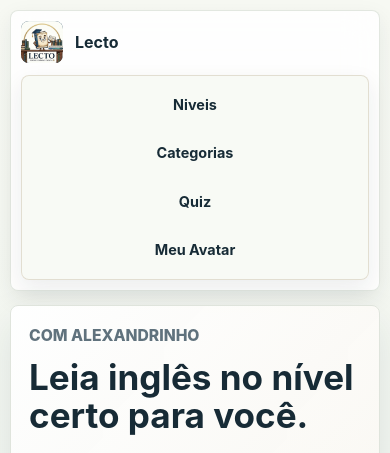
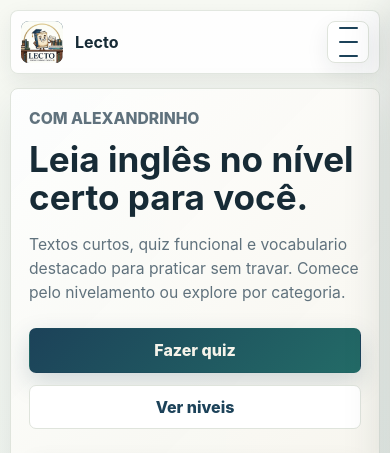
Before and after one commit to EsterLuiza25/Lecto, a Django app: page / in a window 390 px wide. Shown: the top 453 px of the page. Run offline with Django 5.2, Linux system fonts and the light colour scheme; data that the repository does not hold is empty; parts of the project's set-up code (start-up, migrations or seed data) failed here and were passed over.

Commit message:
Atualização mobile

```diff
--- a/reading/management/commands/prepare_render_media.py
+++ b/reading/management/commands/prepare_render_media.py
@@ -2,6 +2,7 @@ from django.core.management import call_command
 from django.core.management.base import BaseCommand
 from django.db import connection
 from django.db.utils import OperationalError, ProgrammingError
+from reading.models import Text
 
 
 class Command(BaseCommand):
@@ -26,5 +27,8 @@ class Command(BaseCommand):
             return
 
         call_command("refresh_text_illustrations")
+        cleared_covers = Text.objects.filter(status="published").exclude(animation_asset="").exclude(cover_image="").update(cover_image="")
+        if cleared_covers:
+            self.stdout.write(f"Cleared stale cover_image references: {cleared_covers}.")
         call_command("generate_mass_content", "--only-avatars")
         self.stdout.write(self.style.SUCCESS("Render media assets ready."))
--- a/static/css/site.css
+++ b/static/css/site.css
@@ -127,6 +127,12 @@ main {
     box-shadow: var(--shadow-small);
 }
 
+.main-nav__head,
+.menu-toggle,
+.menu-backdrop {
+    display: none;
+}
+
 .main-nav a {
     padding: 8px 12px;
     border-radius: 999px;
@@ -401,6 +407,14 @@ main {
     height: 100%;
     object-fit: cover;
     background: var(--blue);
+}
+
+.text-card__fallback {
+    display: none;
+}
+
+.text-card__visual.is-image-missing .text-card__fallback {
+    display: block;
 }
 
 .text-card__body {
@@ -2523,6 +2537,10 @@ main,
         gap: 12px;
         padding: 10px;
         position: static;
+        grid-template-columns: minmax(0, 1fr) auto;
+        align-items: center;
+        overflow: visible;
+        backdrop-filter: none;
     }
 
     .site-footer {
@@ -2567,18 +2585,97 @@ main,
         display: none;
     }
 
+    .menu-toggle {
+        display: inline-grid;
+        place-items: center;
+        gap: 4px;
+        width: 42px;
+        height: 42px;
+        border: 1px solid var(--line);
+        border-radius: 8px;
+        background: var(--white);
+        box-shadow: var(--shadow-small);
+        cursor: pointer;
+    }
+
+    .menu-toggle span {
+        display: block;
+        width: 19px;
+        height: 2px;
+        border-radius: 999px;
+        background: var(--blue);
+    }
+
+    .menu-backdrop {
+        position: fixed;
+        inset: 0;
+        z-index: 38;
+        background: rgba(20, 48, 64, 0.26);
+        backdrop-filter: blur(2px);
+    }
+
+    .menu-backdrop.is-open {
+        display: block;
+    }
+
     .main-nav {
+        position: fixed !important;
+        top: 0;
+        right: 0;
+        bottom: 0;
+        z-index: 39;
+        width: min(82vw, 300px);
+        height: 100dvh;
+        max-height: 100dvh;
         display: grid;
+        align-content: start;
+        grid-template-columns: 1fr;
+        gap: 8px;
+        padding: 16px;
+        border: 0;
+        border-left: 1px solid var(--line);
+        border-radius: 0;
+        background: rgba(255, 255, 255, 0.98);
+        box-shadow: -18px 0 42px rgba(23, 43, 54, 0.16);
+        transform: translateX(105%);
+        transition: transform 0.2s ease;
+        overflow-y: auto;
+    }
+
+    .main-nav.is-open {
+        transform: translateX(0);
+    }
+
+    .main-nav__head {
+        display: flex;
+        align-items: center;
+        justify-content: space-between;
+        gap: 12px;
+        margin-bottom: 8px;
+        padding-bottom: 12px;
+        border-bottom: 1px solid var(--line);
+    }
+
+    .main-nav__head button {
+        width: 36px;
+        height: 36px;
+        border: 1px solid var(--line);
+        border-radius: 8px;
+        background: var(--surface);
+        color: var(--ink);
+        cursor: pointer;
+        font: inherit;
+        font-weight: 900;
+    }
+
+    .main-nav a {
         width: 100%;
-        grid-template-columns: repeat(2, minmax(0, 1fr));
-        gap: 6px;
-    }
-
-    .main-nav a {
-        min-width: 0;
-        padding: 10px 8px;
-        text-align: center;
-        font-size: 0.9rem;
+        min-height: 44px;
+        padding: 11px 12px;
+        border-radius: 8px;
+        background: var(--surface);
+        text-align: left;
+        font-size: 0.96rem;
     }
 
     .hero-panel,
@@ -2704,7 +2801,8 @@ main,
     }
 
     .brand {
-        width: 100%;
+        width: auto;
+        min-width: 0;
     }
 
     .brand small {
--- a/templates/base.html
+++ b/templates/base.html
@@ -15,7 +15,7 @@
     <meta name="twitter:card" content="summary_large_image">
     <meta name="twitter:title" content="{% block twitter_title %}Lecto - ingl&ecirc;s gamificado por n&iacute;vel e categoria{% endblock %}">
     <meta name="twitter:description" content="{% block twitter_description %}Leia, responda quizzes, ganhe moedinhas e personalize seu avatar enquanto pratica ingl&ecirc;s no seu ritmo.{% endblock %}">
-    <link rel="stylesheet" href="{% static 'css/site.css' %}?v=20260507-mobileavatar3">
+    <link rel="stylesheet" href="{% static 'css/site.css' %}?v=20260507-mobilemenu2">
 </head>
 <body class="{% block body_class %}{% endblock %}">
     <header class="site-header">
@@ -28,7 +28,17 @@
                 <small>Reading. Learning. Growth.</small>
             </span>
         </a>
-        <nav class="main-nav" aria-label="Navegacao principal">
+        <button class="menu-toggle" type="button" data-menu-toggle aria-controls="main-nav" aria-expanded="false" aria-label="Abrir menu">
+            <span></span>
+            <span></span>
+            <span></span>
+        </button>
+        <div class="menu-backdrop" data-menu-close hidden></div>
+        <nav class="main-nav" id="main-nav" aria-label="Navegacao principal" data-main-nav>
+            <div class="main-nav__head">
+                <strong>Menu</strong>
+                <button type="button" data-menu-close aria-label="Fechar menu">x</button>
+            </div>
             <a href="{% url 'reading:level_list' %}">Niveis</a>
             <a href="{% url 'reading:category_list' %}">Categorias</a>
             <a href="{% url 'quiz:placement_start' %}">Quiz</a>
@@ -72,6 +82,6 @@
         <span>Lecto com Alexandrinho</span>
         <span>Textos em ingles para leitores brasileiros.</span>
     </footer>
-    <script src="{% static 'js/lecto.js' %}?v=20260507-mobileavatar3" defer></script>
+    <script src="{% static 'js/lecto.js' %}?v=20260507-mobilemenu2" defer></script>
 </body>
 </html>
--- a/templates/partials/text_card.html
+++ b/templates/partials/text_card.html
@@ -1,9 +1,11 @@
 <article class="text-card">
     <div class="text-card__visual">
         {% if text.animation_asset %}
-            <img src="{{ text.animation_asset.url }}" alt="" loading="lazy" decoding="async">
+            <img src="{{ text.animation_asset.url }}" alt="" loading="lazy" decoding="async" onerror="this.closest('.text-card__visual').classList.add('is-image-missing'); this.remove();">
+            <span class="text-card__fallback">{{ text.level.name }}</span>
         {% elif text.cover_image %}
-            <img src="{{ text.cover_image.url }}" alt="" loading="lazy" decoding="async">
+            <img src="{{ text.cover_image.url }}" alt="" loading="lazy" decoding="async" onerror="this.closest('.text-card__visual').classList.add('is-image-missing'); this.remove();">
+            <span class="text-card__fallback">{{ text.level.name }}</span>
         {% else %}
             <span>{{ text.level.name }}</span>
         {% endif %}
```
Also changed, not shown: static/js/lecto.js (+36 -0 lines).
